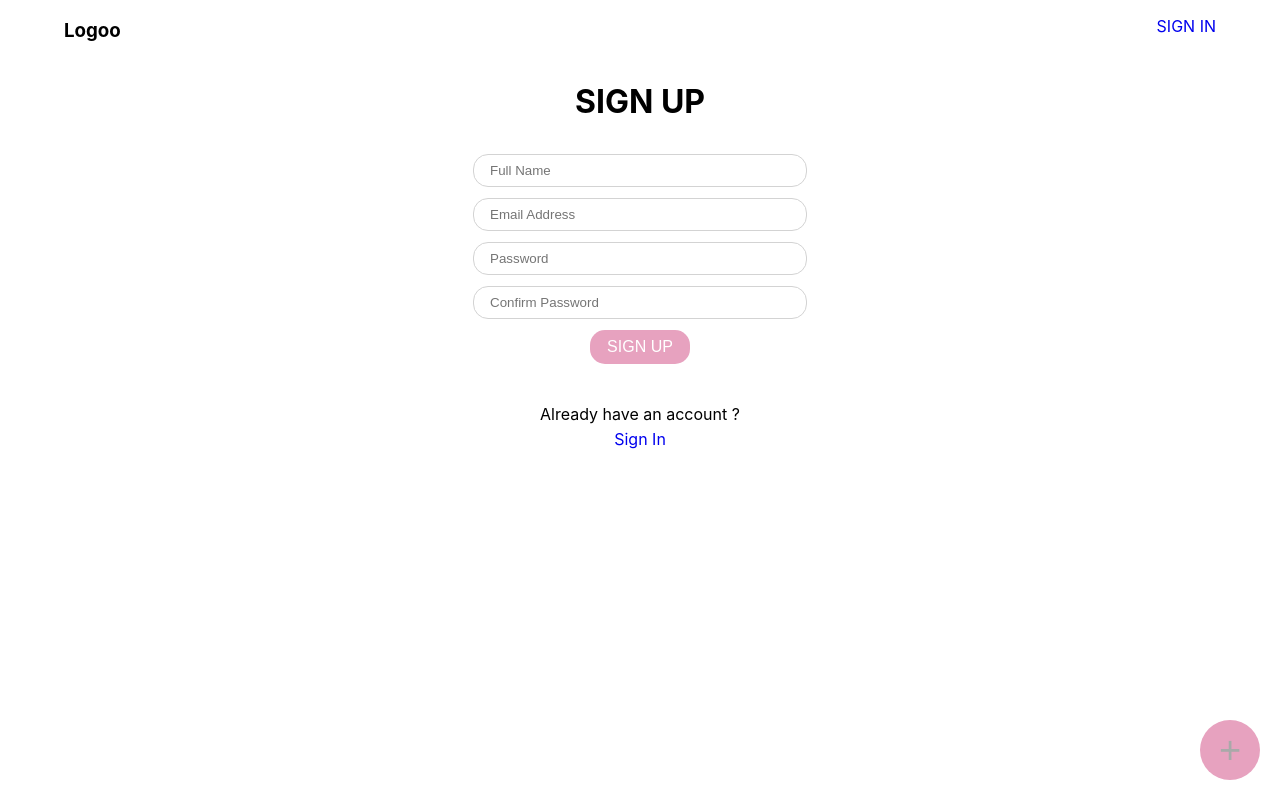
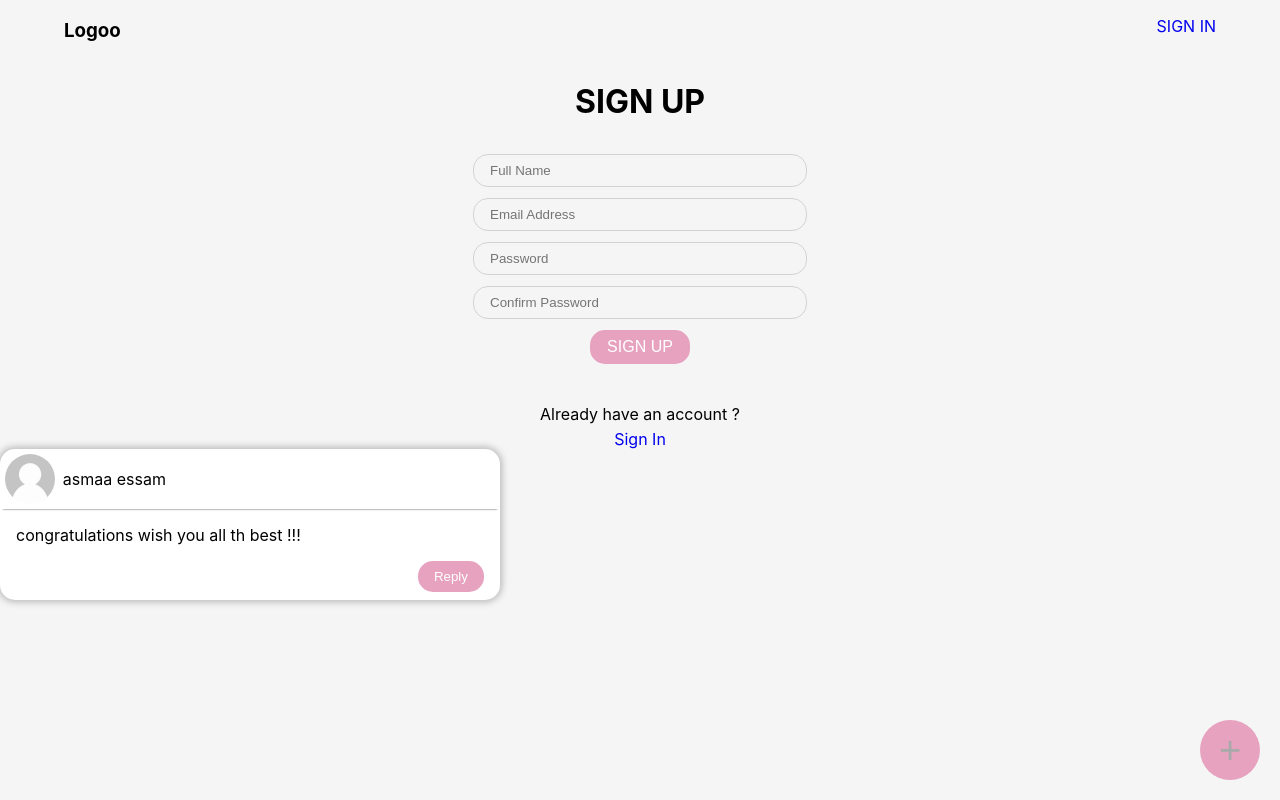
Before and after one commit to asmaaEssam/guest-book-website, a React (Create React App) app: page /register in a window 1280 px wide. Built offline with nearby package versions, Linux system fonts and the light colour scheme.

Commit message:
creating Message component and rendering static data

```diff
--- a/src/App.js
+++ b/src/App.js
@@ -6,6 +6,7 @@ import Navbar from './components/Navbar/Navbar';
 import Login from './components/Login/Login';
 import Register from './components/Register/Register';
 import Modal from './components/Modal/Modal';
+import Message from './components/Message/Message'
 
 function App() {
   return (
@@ -13,6 +14,7 @@ function App() {
       <Navbar/>
       <Route path='/login' component={Login} />
       <Route path='/register' component={Register} />
+      <Message/>
       <Modal/>
     </div>
   );
--- a/src/components/Message/Message.js
+++ b/src/components/Message/Message.js
@@ -0,0 +1,26 @@
+import React,{useState} from 'react';
+import UserImg from '../../media/imgs/user.jpg'
+const Message = () => {
+
+    const[msgs,setMsgs] = useState({
+        userName: "asmaa essam",
+        body: "congratulations wish you all th best !!!",
+        replies: []
+    })
+    return (
+    <div className="message">
+        <div className="user-section">
+            <img className="user-img" src={UserImg} alt=''/>
+            <p className="user-name">asmaa essam</p>
+        </div>
+        <div className="msg-body">
+            <p>congratulations wish you all th best !!!</p>
+        </div>
+        <div className="msg-footer">
+            {msgs.replies.length? <span>show replies</span>:"" }
+        <button>Reply</button>
+        </div>
+    </div> );
+}
+
+export default Message;
--- a/src/media/css/style.css
+++ b/src/media/css/style.css
@@ -1,3 +1,7 @@
+body{
+    background-color: rgb(245, 245, 245);
+}
+
 /*  -------------- Navbar Style ------------------- */
 
 .header {
@@ -175,3 +179,63 @@ a {
 .close-button:hover {
   color: rgb(231, 162, 191);
 }
+
+/*  -------------- Message Style ------------------- */
+
+.message{
+    border-radius: 15px;
+    background-color: white;
+    display: flex;
+    flex-direction: column;
+    max-width: 500px;
+    width: 90%;
+    box-shadow: 0px 0px 7px 2px rgba(186,184,186,1);
+}
+.user-section{
+    display: flex;
+    padding: 0.3rem;
+    align-items: center;
+    box-shadow: 0px 3px 2px -3px rgba(0,0,0,0.75)
+}
+.user-img{
+    display: flex;
+    justify-content: center;
+    align-items: center;
+    width: 50px;
+    height: 50px;
+    border-radius: 50%;
+}
+.user-name{
+    margin: 0;
+    margin-left: 8px;
+}
+.msg-body{
+    display: flex;
+    padding: 1rem;
+}
+.msg-body p{
+    margin: 0;
+}
+.msg-footer{
+    align-self: flex-end;
+    padding: 0rem 1rem;
+    padding-bottom: 0.5rem;
+}
+.msg-footer span{
+    font-size: 12px;
+    color: gray;
+    margin-right: 10px;
+    cursor: pointer;
+}
+.msg-footer button {
+    border: none;
+    outline: none;
+    padding: 0.5rem 1rem;
+    border-radius: 15px;
+    cursor: pointer;
+    background-color: rgb(231, 162, 191);
+    color: white;
+}
+.msg-footer button:hover {
+    background-color: rgb(228, 135, 173);
+}
```
Also changed, not shown: src/media/imgs/user.jpg (added).
